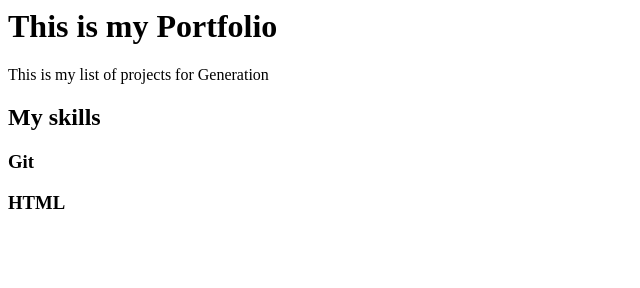
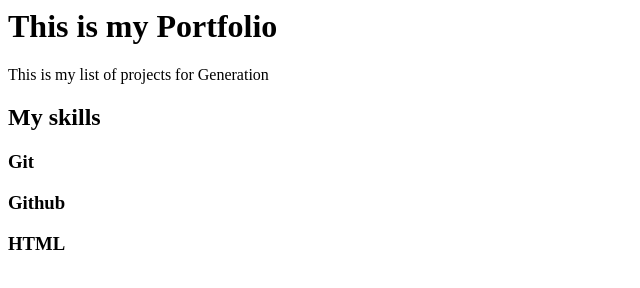
Before and after one commit to Msims33/Portfolio1, a plain HTML site: page index.html in a window 1280 px wide. Shown: the whole page, without its empty margins (0-640 px from the left). Drawn offline with Linux system fonts and the light colour scheme.

Commit message:
add github h3

```diff
--- a/index.html
+++ b/index.html
@@ -4,8 +4,9 @@
 
 
 
-  <h2>My skills</h2>
+  <h2> My skills </h2>
   <h3> Git </h3>
+  <h3> Github </h3>
   <h3> HTML </h3>
 
 
```
